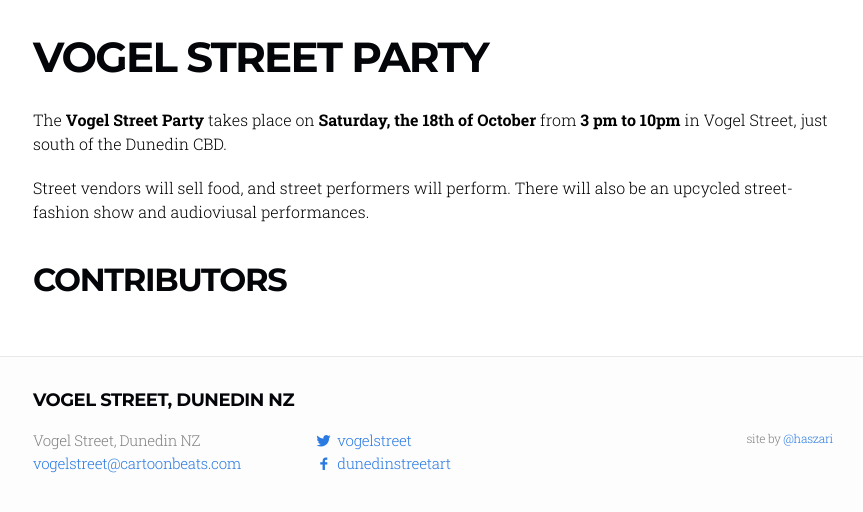
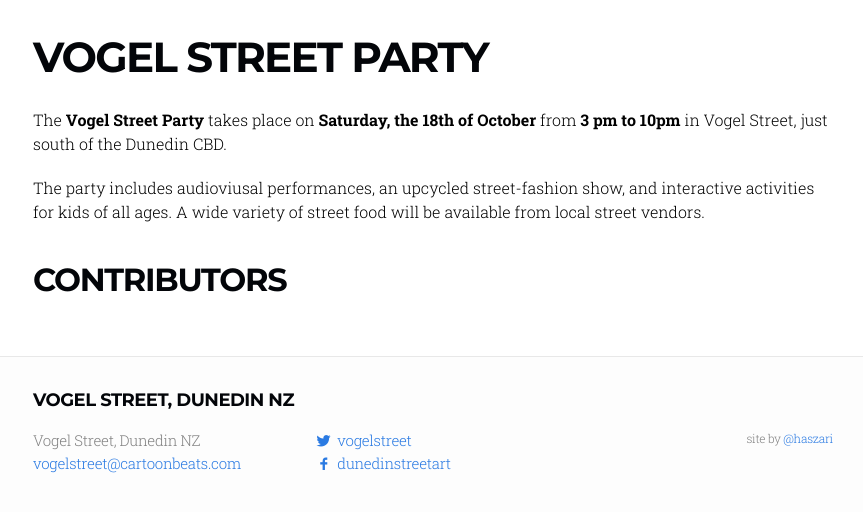
Before and after one commit to haszari/vogelstreet.github.io, a Jekyll site: the page built from pages/01-party.md, in a window 1280 px wide, cut to the strip 160-672 px from the top of the page. Shown: the whole strip, without its empty margins (207-1070 px from the left). Built offline with Jekyll 4.4.1, drawn with Linux system fonts in a browser that asks for light colours.

Commit message:
tweak text for the street party post

```diff
--- a/pages/01-party.md
+++ b/pages/01-party.md
@@ -6,7 +6,7 @@ permalink: /party/
 
 The __Vogel Street Party__ takes place on __Saturday, the 18th of October__ from __3 pm to 10pm__ in Vogel Street, just south of the Dunedin CBD.
 
-Street vendors will sell food, and street performers will perform. There will also be an upcycled street-fashion show and audioviusal performances.
+The party includes audioviusal performances, an upcycled street-fashion show, and interactive activities for kids of all ages. A wide variety of street food will be available from local street vendors.
 
 ## Contributors
 
```
